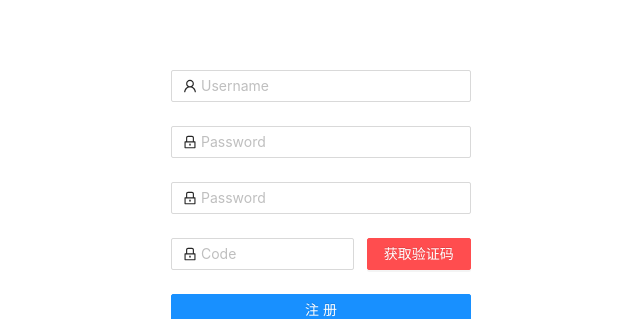
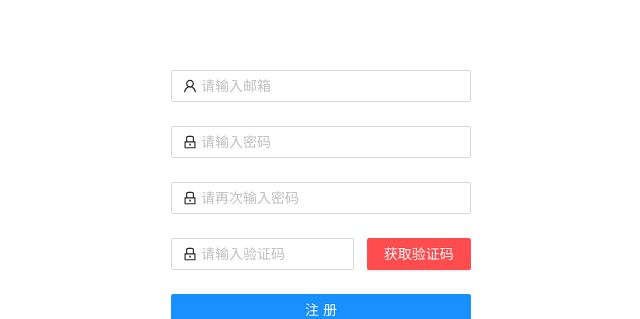
Before and after one commit to spoony0907/react-admin, a React app: page /#/ in a window 1280 px wide. Both pictures are taken after a click on the element "账号注册". Shown: the part 218-537 px from the top of the page, without its empty margins (319-959 px from the left). Built offline with nearby package versions, Linux system fonts and the light colour scheme.

Commit message:
lession11 注册接口 登录接口联调 密码加密

```diff
--- a/package.json
+++ b/package.json
@@ -19,6 +19,7 @@
     "babel-preset-react-app": "^9.1.2",
     "camelcase": "^5.3.1",
     "case-sensitive-paths-webpack-plugin": "2.3.0",
+    "crypto-js": "^4.0.0",
     "css-loader": "3.4.2",
     "dotenv": "8.2.0",
     "dotenv-expand": "5.1.0",
@@ -67,7 +68,6 @@
     "start": "node scripts/start.js",
     "build": "node scripts/build.js",
     "test": "node scripts/test.js",
-
     "build:dev": "dotenv -e .env.development react-app-rewired build",
     "build:pro": "dotenv -e .env.production react-app-rewired build",
     "build:test": "dotenv -e .env.test react-app-rewired build"
--- a/src/api/account.js
+++ b/src/api/account.js
@@ -6,6 +6,18 @@ import service from '../../src/utils/request'
 export function Login(data) {
     return service.request({
         url: "/login/",
+        method: "post",
+        data, // 请求类型为post时
+        // params: data // 请求类型为get时
+    })
+}
+
+/**
+ * 注册接口
+ */
+export function Register(data) {
+    return service.request({
+        url: "/register/",
         method: "post",
         data, // 请求类型为post时
         // params: data // 请求类型为get时
--- a/src/components/code/index.js
+++ b/src/components/code/index.js
@@ -16,7 +16,8 @@ class Code extends Component {
             username: props.username,
             button_text: "获取验证码",
             button_loading: false,
-            button_disabled: false
+            button_disabled: false,
+            module: props.module
         }
     }
 
@@ -52,9 +53,10 @@ class Code extends Component {
         });
         const requestData = {
             username,
-            module: "login"
+            module: this.state.module
         }
         GetCode(requestData).then(response => {
+            message.success(response.data.message);
             // 执行倒计时
             this.countDown();
         }).catch(error => {
--- a/src/utils/validate.js
+++ b/src/utils/validate.js
@@ -1,8 +1,15 @@
+// 正则
+export const reg_password = /^(?![0-9]+$)(?![a-zA-Z]+$)[0-9A-Za-z]{6,20}$/;
+const reg_email = /^([a-zA-Z]|[0-9])(\w)+@[a-zA-Z0-9]+\.([a-zA-Z]{2,4})$/;
+
 // 验证密码
-export const validate_password = /^(?![0-9]+$)(?![a-zA-Z]+$)[0-9A-Za-z]{6,20}$/;
+export const validate_password = reg_password;
+
+export function validate_pass(value) {
+    return reg_password.test(value);
+}
 
 // 验证邮箱
-const reg_email = /^([a-zA-Z]|[0-9])(\w)+@[a-zA-Z0-9]+\.([a-zA-Z]{2,4})$/;
 export function validate_email(value) {
     return reg_email.test(value);
 }
--- a/src/views/login/LoginForm.js
+++ b/src/views/login/LoginForm.js
@@ -14,9 +14,7 @@ class LoginForm extends Component {
         super();
         this.state = {
             username: "",
-            code_button_loading: false,
-            code_button_disabled: false,
-            code_button_text: "获取验证码"
+            module: "login"
         };
     }
 
@@ -44,7 +42,7 @@ class LoginForm extends Component {
     }
 
     render() {
-        const {username} = this.state;
+        const {username, module} = this.state;
         // const _this = this;
         return (
             <>
@@ -87,7 +85,7 @@ class LoginForm extends Component {
                             // { max: 20, message: "不能大于20位" }
                             { pattern: validate_password, message: "请输入6-20位数字+字母" }
                         ]}>
-                            <Input prefix={<LockOutlined className="site-form-item-icon" />} placeholder="Password" />
+                            <Input type="password" prefix={<LockOutlined className="site-form-item-icon" />} placeholder="Password" />
                         </Form.Item>
                         <Form.Item name="code" rules={[
                             { required: true, message: "验证码不能为空" },
@@ -98,7 +96,7 @@ class LoginForm extends Component {
                                     <Input prefix={<LockOutlined className="site-form-item-icon"/>} placeholder="Code" />
                                 </Col>
                                 <Col span={9}>
-                                    <Code username={username} />
+                                    <Code username={username} module={module} />
                                 </Col>
                             </Row>
                         </Form.Item>
--- a/src/views/login/RegisterForm.js
+++ b/src/views/login/RegisterForm.js
@@ -4,17 +4,53 @@ import {Form, Input, Button, Row, Col} from 'antd';
 import {UserOutlined, LockOutlined} from '@ant-design/icons';
 // 组件
 import Code from '../../components/code/index';
+// API
+import {Register} from '../../api/account';
+// 验证
+import {validate_pass} from '../../utils/validate';
 
 class RegisterForm extends Component {
     constructor() {
         super();
         this.state = {
-            username: ""
+            username: "",
+            password: "",
+            code: "",
+            module: "register"
         };
     }
 
+    /** input输入处理 */
+    inputChangeUsername = (e) => {
+        let value = e.target.value;
+        this.setState({
+            username: value
+        })
+    }
+    inputChangePassword = (e) => {
+        let value = e.target.value;
+        this.setState({
+            password: value
+        })
+    }
+    inputChangeCode = (e) => {
+        let value = e.target.value;
+        this.setState({
+            code: value
+        })
+    }
+
     onFinish = (values) => {
-        console.log("Received values of form: ", values);
+        const responseData = {
+            username: this.state.username,
+            password: this.state.password,
+            code: this.state.code
+        }
+        Register().then(response => {
+
+        }).catch(error => {
+
+        })
     }
 
     toggleForm = () => {
@@ -23,7 +59,7 @@ class RegisterForm extends Component {
     }
 
     render() {
-        const {username} = this.state;
+        const {username, module} = this.state;
         return (
             <>
                 <div className="form-header">
@@ -34,22 +70,51 @@ class RegisterForm extends Component {
                     <Form name="normal_login" className="login-form" initialValues={{ remember: true }}
                           onFinish={this.onFinish}
                     >
-                        <Form.Item name="username" rules={[{ required: true, message: "Please input your Username!" }]}>
-                            <Input prefix={<UserOutlined className="site-form-item-icon"/>} placeholder="Username" />
+                        <Form.Item name="username" rules={[
+                            { required: true, message: "邮箱不能为空" },
+                            { type: "email", message: "邮箱格式不正确" }
+                        ]}>
+                            <Input onChange={this.inputChangeUsername} prefix={<UserOutlined className="site-form-item-icon"/>} placeholder="请输入邮箱" />
                         </Form.Item>
-                        <Form.Item name="password" rules={[{ required: true, message: "Please input your Password!" }]}>
-                            <Input prefix={<LockOutlined className="site-form-item-icon" />} placeholder="Password" />
+                        <Form.Item name="password" rules={[
+                            { required: true, message: "密码不能为空" },
+                            ({getFieldValue})=>({
+                                validator(role, value) {
+                                    const passwords_value = getFieldValue("passwords");
+                                    if (!validate_pass(value)) {
+                                        return Promise.reject("请输入6-20位数字+字母");
+                                    }
+                                    if (passwords_value && value !== passwords_value) {
+                                        return Promise.reject("两次密码不一致");
+                                    }
+                                    return Promise.resolve();
+                                }
+                            })
+                        ]}>
+                            <Input onChange={this.inputChangePassword} type="password" prefix={<LockOutlined className="site-form-item-icon" />} placeholder="请输入密码" />
                         </Form.Item>
-                        <Form.Item name="passwords" rules={[{ required: true, message: "Please input your Password!" }]}>
-                            <Input prefix={<LockOutlined className="site-form-item-icon" />} placeholder="Password" />
+                        <Form.Item name="passwords" rules={[
+                            { required: true, message: "再次确认密码不能为空" },
+                            ({getFieldValue})=>({
+                                validator(role, value) {
+                                    if (value !== getFieldValue("password")) {
+                                        return Promise.reject("两次密码不一致");
+                                    }
+                                    return Promise.resolve();
+                                }
+                            })
+                        ]}>
+                            <Input type="password" prefix={<LockOutlined className="site-form-item-icon" />} placeholder="请再次输入密码" />
                         </Form.Item>
-                        <Form.Item name="code" rules={[{ required: true, message: "Please input your Code!" }]}>
+                        <Form.Item name="code" rules={[
+                            { required: true, len: 6, message: "请输入长度为6位的字符" }
+                        ]}>
                             <Row gutter={13}>
                                 <Col span={15}>
-                                    <Input prefix={<LockOutlined className="site-form-item-icon"/>} placeholder="Code" />
+                                    <Input onChange={this.inputChangeCode} prefix={<LockOutlined className="site-form-item-icon"/>} placeholder="请输入验证码" />
                                 </Col>
                                 <Col span={9}>
-                                    <Code username={username} />
+                                    <Code username={username} module={module} />
                                 </Col>
                             </Row>
                         </Form.Item>
```
Also changed, not shown: 1 other file (tests, documents, lock files or other folders).
